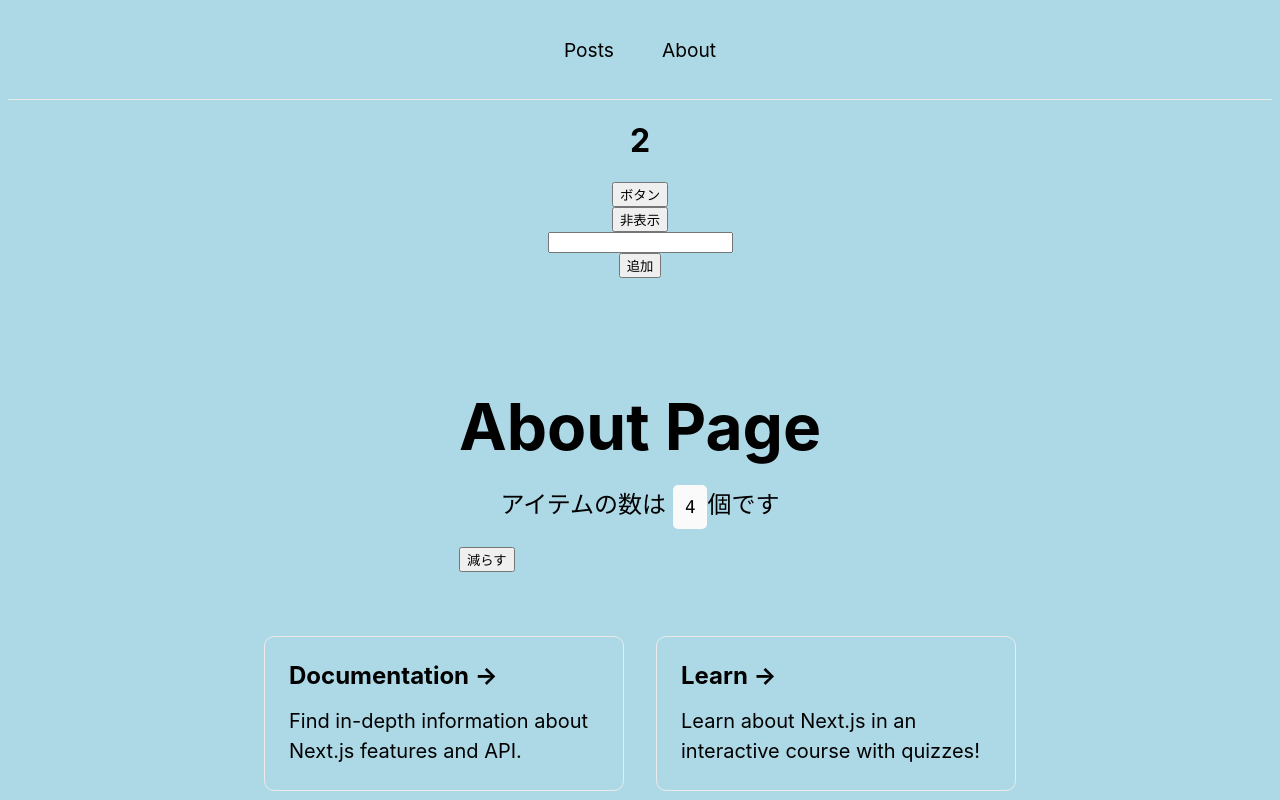
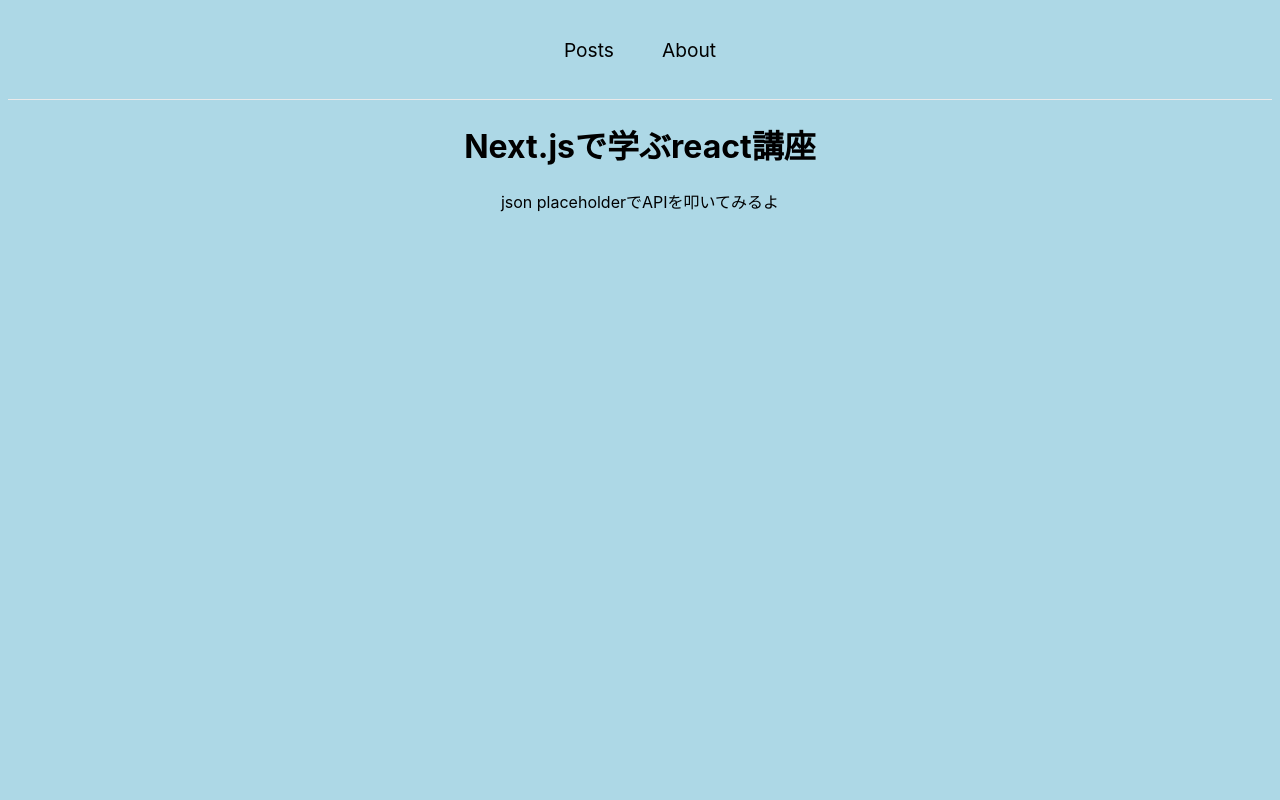
Before and after one commit to ishibashi0112/study_react, a Next.js app: page / in a window 1280 px wide. Shown: the top 800 px of the page. Built offline with nearby package versions, Linux system fonts and the light colour scheme.

Commit message:
🔥 Indexから不要なコードを削除

```diff
--- a/src/pages/index.jsx
+++ b/src/pages/index.jsx
@@ -1,37 +1,20 @@
 import Head from 'next/head'
 import styles from 'src/styles/Home.module.css'
-import { Footer } from 'src/components/Footer'
 import { Header } from 'src/components/Header'
-import { Main } from 'src/components/Main'
 
-const About = (props) => {
+const  Index = (props) => {
 
   return (
     <div className={styles.container}>
       <Head>
-        <title>about page</title>
+        <title>index page</title>
         <meta name="description" content="Generated by create next app" />
       </Head>
       <Header />
-
-      {props.isShow ? <h1>{props.doubleCounter}</h1> : null}
-      <button onClick={props.handleClick}>ボタン</button>
-      <button onClick={props.handleDisplay}>{props.isShow ? "非表示": "表示"}</button>
-
-      <input type="text" value={props.text} onChange={props.handleChange}/>
-      <button onClick={props.handleAdd}>追加</button>
-      <ul>
-        {props.array.map((item) => {
-          return (
-            <li key={item}>{item}</li>
-          )
-        })}
-      </ul>
-
-      <Main page="about" />
-      <Footer />
+      <h1>Next.jsで学ぶreact講座</h1>
+      <p1>json placeholderでAPIを叩いてみるよ</p1>
     </div>
   )
 }
 
-export default About;
+export default Index;
```
